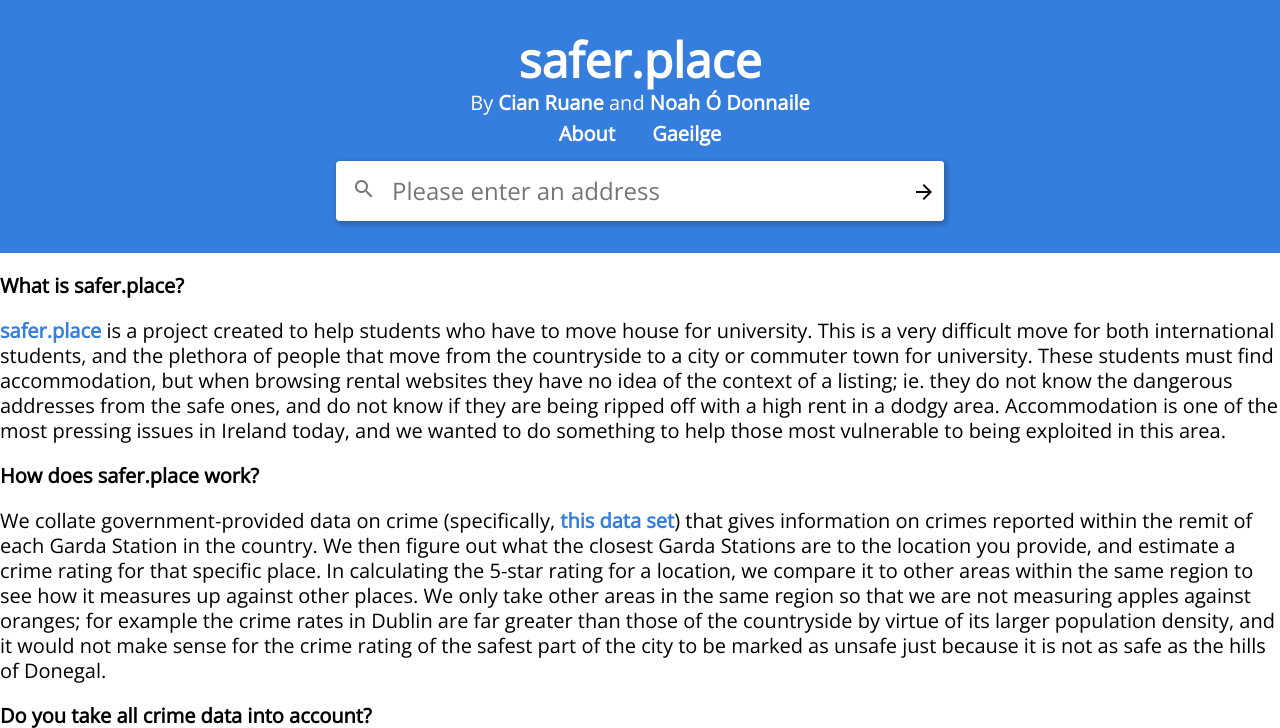
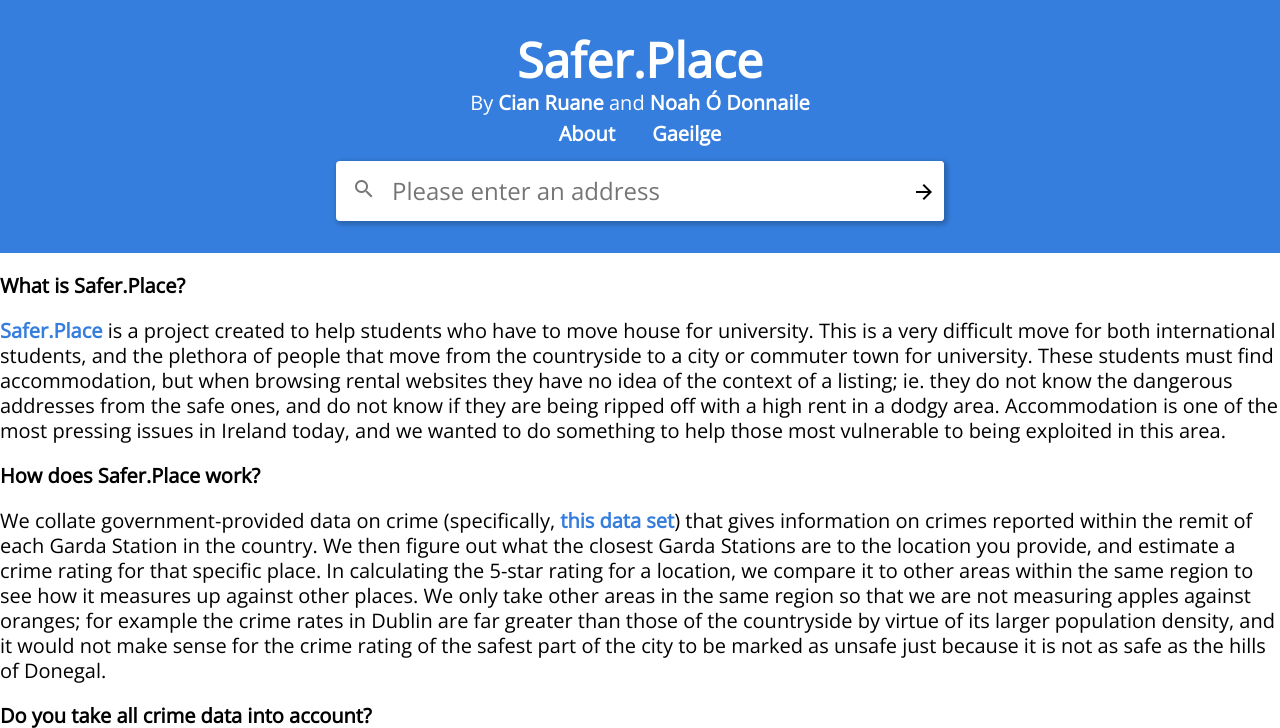
Before and after one commit to CianLR/coireacht, a Flask app: page /about in a window 1280 px wide. Shown: the top 728 px of the page. Run offline with Flask 2, Linux system fonts and the light colour scheme; parts of the project's set-up code (start-up, migrations or seed data) failed here and were passed over; some libraries are stand-ins or nearby versions.

Commit message:
Capitalised all occurances of safer.place

```diff
--- a/templates/base.html
+++ b/templates/base.html
@@ -6,7 +6,7 @@
 <html style="height: 100%;">
 <head>
   <meta charset="utf-8">
-  <title>safer.place</title>
+  <title>Safer.Place</title>
   <link href="https://fonts.googleapis.com/icon?family=Material+Icons" rel="stylesheet">
   <link rel="stylesheet" href="https://unpkg.com/tachyons@4.5.3/css/tachyons.min.css"/>
   <link href="https://fonts.googleapis.com/css?family={{ normalfont|e }}|{{ fancyfont }}" rel="stylesheet">
@@ -22,7 +22,7 @@
 </head>
 <body class="flex flex-column pa0 ma0" style="height: 100%; margin: 0;">
 <header class="white bg-blue pa4 ma0 tc" style="font-family: '{{ normalfont }}', cursive;">
-  <a href="/?lang={{lang}}" class="link"><h1 class="f1 b ma0 no-underline white">safer.place</h1></a>
+  <a href="/?lang={{lang}}" class="link"><h1 class="f1 b ma0 no-underline white">Safer.Place</h1></a>
   <p class="f4 mt1 mb2">{{ langvalues.subtitle }}</p>
   <nav class="list f4 b">
     <a href="/about?lang={{ lang }}" class="link white ma3">{{ langvalues.about }}</a>
--- a/templates/en/about.html
+++ b/templates/en/about.html
@@ -1,7 +1,7 @@
 {% extends 'about.html' %}
-{% block what_title %}What is safer.place?{% endblock %}
-{% block what_answer %}<a href="http://safer.place" class="link b blue">safer.place</a> is a project created to help students who have to move house for university. This is a very difficult move for both international students, and the plethora of people that move from the countryside to a city or commuter town for university. These students must find accommodation, but when browsing rental websites they have no idea of the context of a listing; ie. they do not know the dangerous addresses from the safe ones, and do not know if they are being ripped off with a high rent in a dodgy area. Accommodation is one of the most pressing issues in Ireland today, and we wanted to do something to help those most vulnerable to being exploited in this area.</p>{% endblock %}
-{% block how_title %}How does safer.place work?{% endblock %}
+{% block what_title %}What is Safer.Place?{% endblock %}
+{% block what_answer %}<a href="http://safer.place" class="link b blue">Safer.Place</a> is a project created to help students who have to move house for university. This is a very difficult move for both international students, and the plethora of people that move from the countryside to a city or commuter town for university. These students must find accommodation, but when browsing rental websites they have no idea of the context of a listing; ie. they do not know the dangerous addresses from the safe ones, and do not know if they are being ripped off with a high rent in a dodgy area. Accommodation is one of the most pressing issues in Ireland today, and we wanted to do something to help those most vulnerable to being exploited in this area.</p>{% endblock %}
+{% block how_title %}How does Safer.Place work?{% endblock %}
 {% block how_answer %}We collate government-provided data on crime (specifically, <a href="https://data.gov.ie/dataset/crimes-at-garda-stations-level-2010-2016" class="link b blue">this data set</a>) that gives information on crimes reported within the remit of each Garda Station in the country. We then figure out what the closest Garda Stations are to the location you provide, and estimate a crime rating for that specific place. In calculating the 5-star rating for a location, we compare it to other areas within the same region to see how it measures up against other places. We only take other areas in the same region so that we are not measuring apples against oranges; for example the crime rates in Dublin are far greater than those of the countryside by virtue of its larger population density, and it would not make sense for the crime rating of the safest part of the city to be marked as unsafe just because it is not as safe as the hills of Donegal.{% endblock %}
 {% block gotcha_title %}Do you take all crime data into account?{% endblock %}
 {% block gotcha_answer %}We only take data from recent years in calculating our answers, as old data is not relevant anymore. For example, Ballymun was once upon a time more dangerous, however is now moderately safe. We also only use data on particular types of crime, as we think things like blue-collar crimes arenot likely to signify that an area more dangerous.{% endblock %}
```
